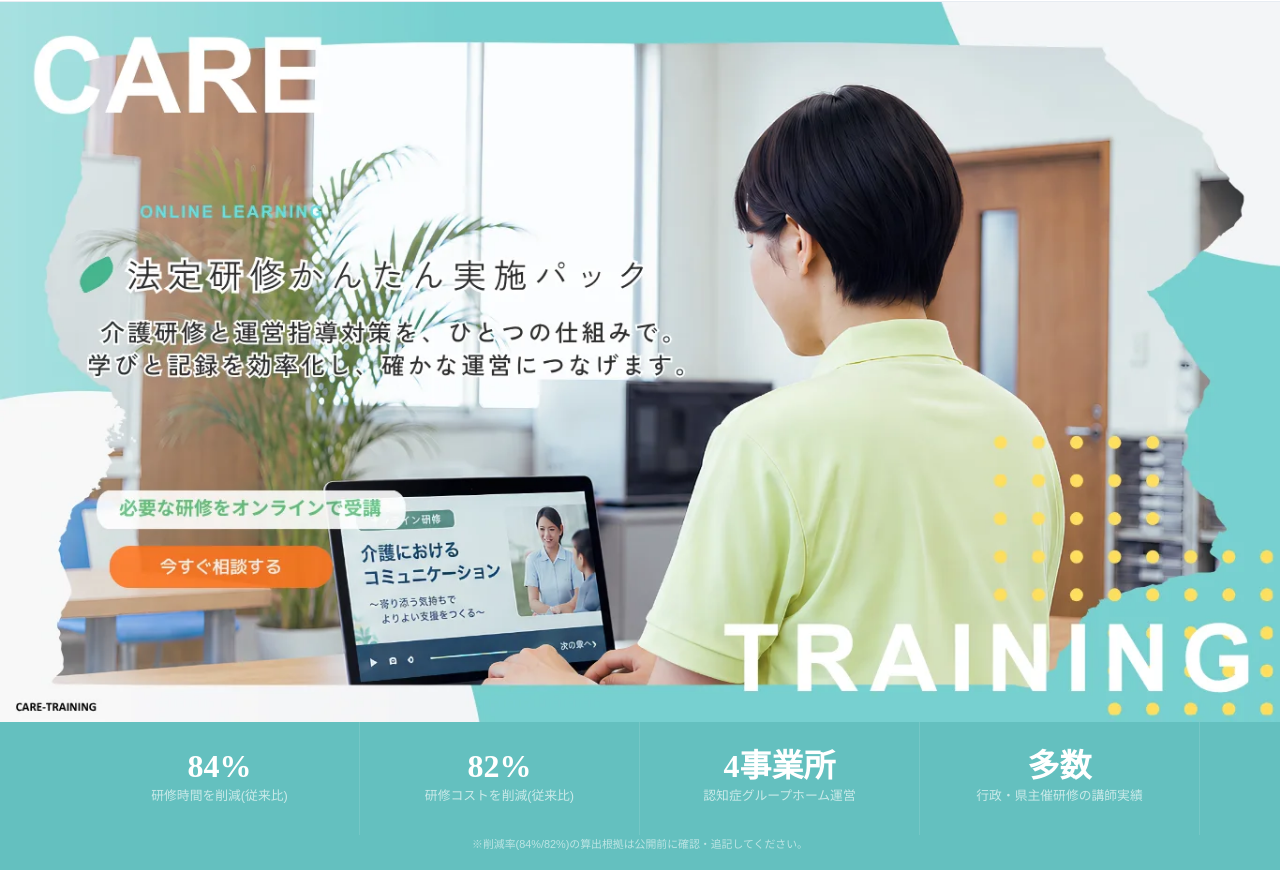
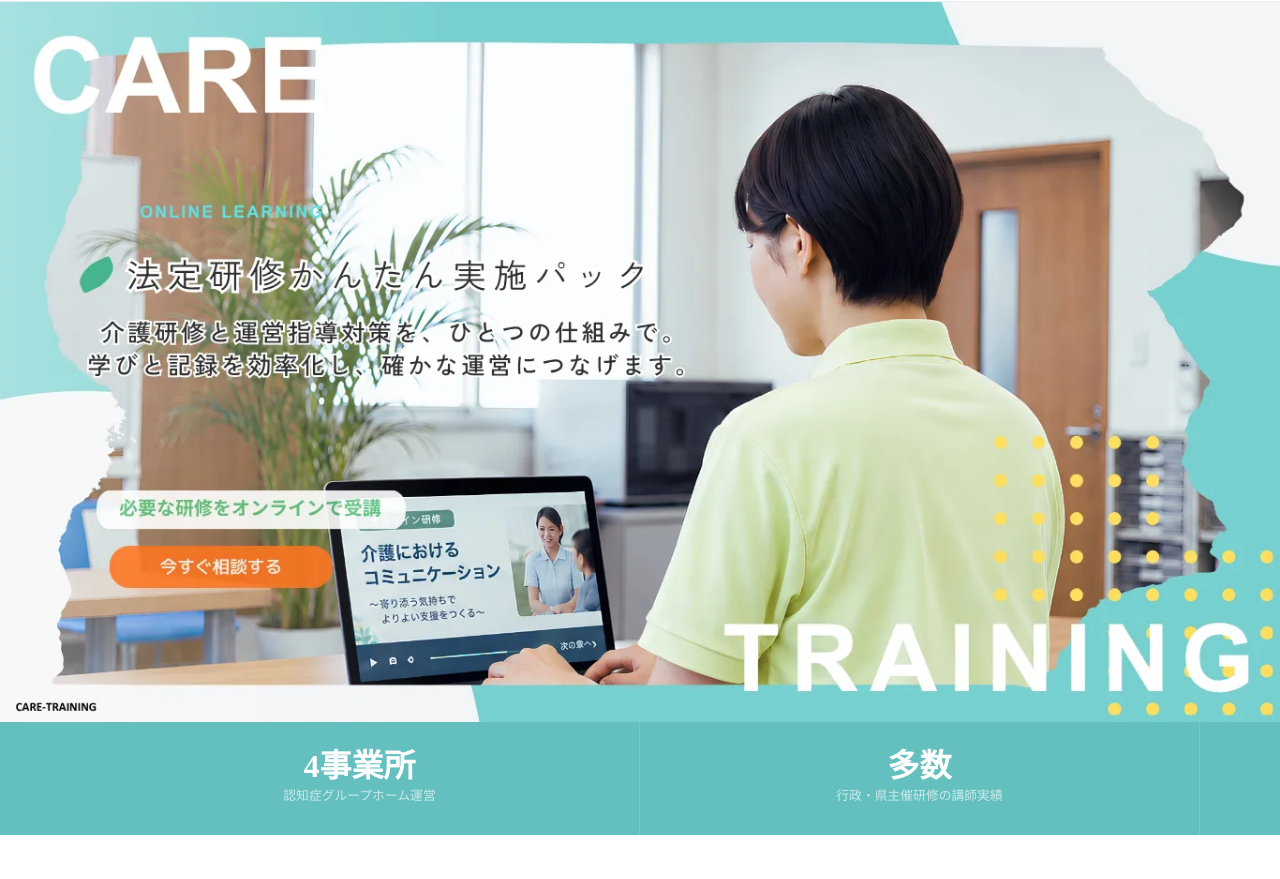
Before and after one commit to anetai-droid/online-kenshu-lp, a website built with Vite: page preview.html in a window 1280 px wide. Shown: the part 73-952 px from the top of the page. Built offline with nearby package versions, Linux system fonts and the light colour scheme.

Commit message:
Remove unsupported reduction claims

```diff
--- a/index.html
+++ b/index.html
@@ -119,7 +119,7 @@
           </div>
           <article class="feature-row reveal">
             <figure class="media-frame"><img src="/images/9.webp" alt="オンライン研修を受講する様子" loading="lazy" width="392" height="264" /></figure>
-            <div><span class="feature-label">理由 01</span><h3>1回たったの30分!仕事の合間にサクッと受講</h3><p>長時間の拘束は不要です。月2回、各30分の集中講義で法定研修を網羅します。</p><ul class="check-list"><li>従来比で研修時間を84%削減</li><li>残業・休日出勤での研修実施をゼロに</li><li>年間計画もパックにおまかせ</li></ul></div>
+            <div><span class="feature-label">理由 01</span><h3>1回たったの30分!仕事の合間にサクッと受講</h3><p>長時間の拘束は不要です。月2回、各30分の集中講義で法定研修を網羅します。</p><ul class="check-list"><li>30分単位で受講しやすい研修設計</li><li>残業・休日出勤での研修実施をゼロに</li><li>年間計画もパックにおまかせ</li></ul></div>
           </article>
           <article class="feature-row reverse reveal">
             <figure class="media-frame"><img src="/images/10.webp" alt="研修書類を整理する様子" loading="lazy" width="395" height="262" /></figure>
--- a/preview.html
+++ b/preview.html
@@ -86,6 +86,7 @@ h1, h2, h3, .brand { font-family: Arial, "Noto Sans JP", "Yu Gothic", sans-serif
 
 .proof-strip { color: #fff; background: var(--dark); }
 .proof-grid { display: grid; grid-template-columns: repeat(4, 1fr); }
+.proof-grid--two { grid-template-columns: repeat(2, 1fr); }
 .proof-grid div { display: grid; gap: 2px; padding: 28px 20px; text-align: center; border-right: 1px solid rgba(255,255,255,.12); }
 .proof-grid strong { font: 700 2rem/1 "Outfit"; }
 .proof-grid span { color: rgba(255,255,255,.66); font-size: .8rem; }
@@ -301,13 +302,10 @@ details p { padding-top: 16px; }
       </section>
 
       <section class="proof-strip" aria-label="実績">
-        <div class="container proof-grid">
-          <div><strong>84%</strong><span>研修時間を削減(従来比)</span></div>
-          <div><strong>82%</strong><span>研修コストを削減(従来比)</span></div>
+        <div class="container proof-grid proof-grid--two">
           <div><strong>4事業所</strong><span>認知症グループホーム運営</span></div>
           <div><strong>多数</strong><span>行政・県主催研修の講師実績</span></div>
         </div>
-        <p class="demo-note">※削減率(84%/82%)の算出根拠は公開前に確認・追記してください。</p>
       </section>
 
       <section id="problems" class="section" data-section="problems">
@@ -355,7 +353,7 @@ details p { padding-top: 16px; }
           </div>
           <article class="feature-row reveal">
             <figure class="media-frame"><img src="public/images/9.webp" alt="オンライン研修を受講する様子" loading="lazy" width="392" height="264" /></figure>
-            <div><span class="feature-label">理由 01</span><h3>1回たったの30分!仕事の合間にサクッと受講</h3><p>長時間の拘束は不要です。月2回、各30分の集中講義で法定研修を網羅します。</p><ul class="check-list"><li>従来比で研修時間を84%削減</li><li>残業・休日出勤での研修実施をゼロに</li><li>年間計画もパックにおまかせ</li></ul></div>
+            <div><span class="feature-label">理由 01</span><h3>1回たったの30分!仕事の合間にサクッと受講</h3><p>長時間の拘束は不要です。月2回、各30分の集中講義で法定研修を網羅します。</p><ul class="check-list"><li>30分単位で受講しやすい研修設計</li><li>残業・休日出勤での研修実施をゼロに</li><li>年間計画もパックにおまかせ</li></ul></div>
           </article>
           <article class="feature-row reverse reveal">
             <figure class="media-frame"><img src="public/images/10.webp" alt="研修書類を整理する様子" loading="lazy" width="395" height="262" /></figure>
```
